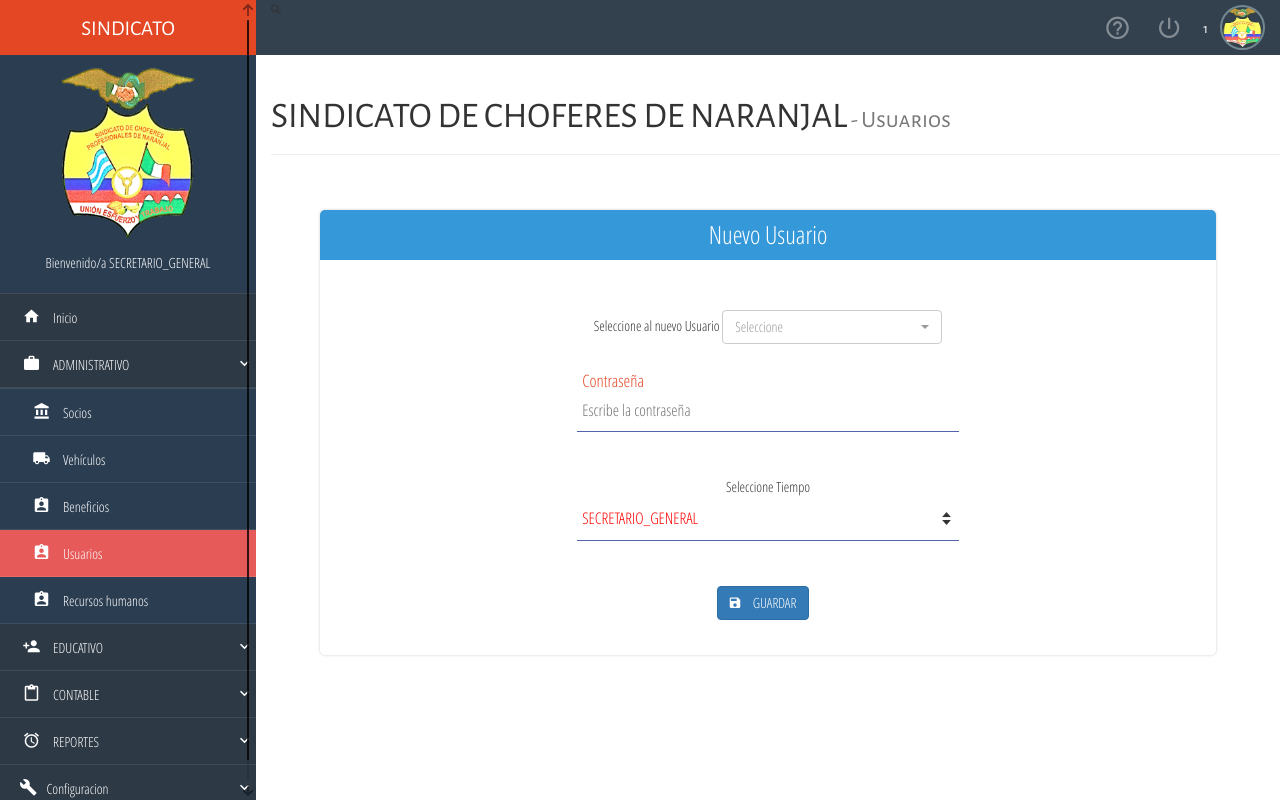
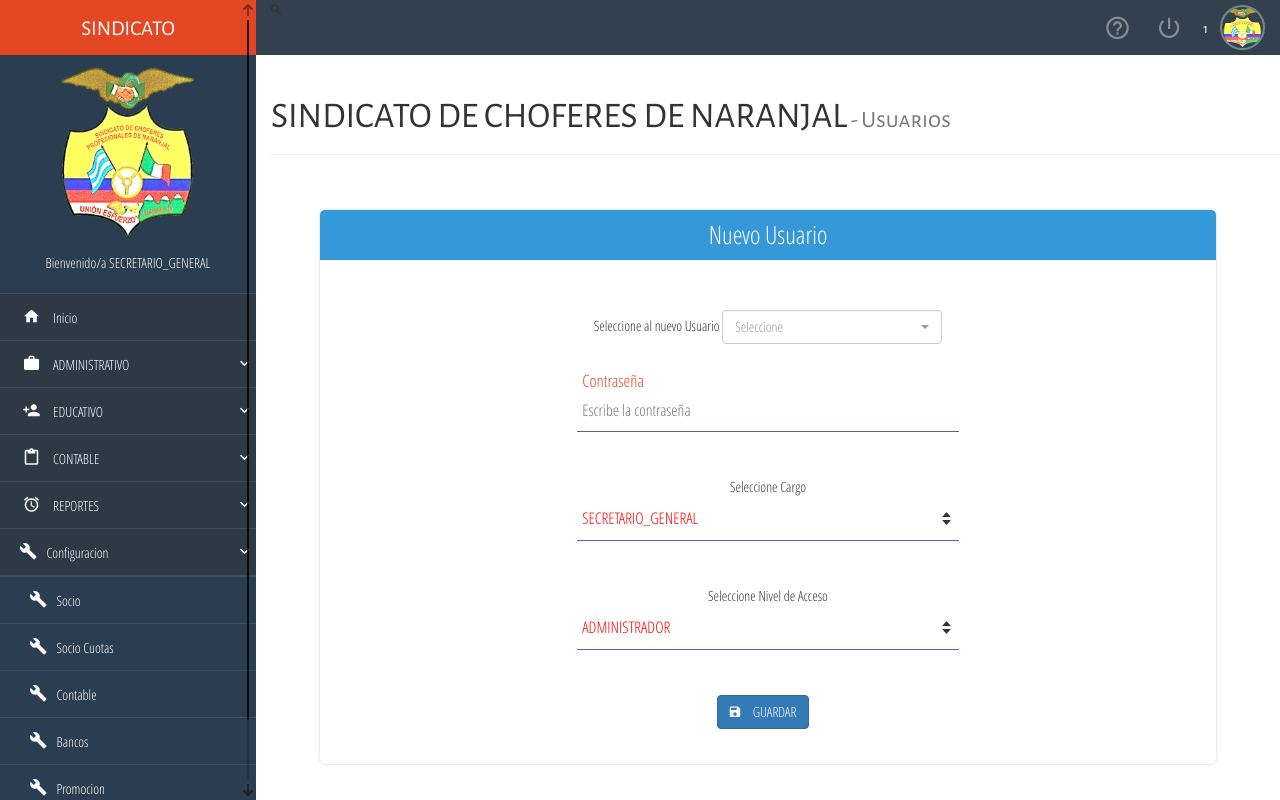
Before and after one commit to jeanpier27/proyectosind, a PHP site: page /addusuario.php in a window 1280 px wide. Run offline with PHP 8.4, Linux system fonts and the light colour scheme; the visitor is signed in with stand-in values (Sample User, id 1); data comes from the database, SQL or seed files in the repository; some libraries are stand-ins or nearby versions; some web fonts are replaced.

Commit message:
se cambia al modulo de configuracion

```diff
--- a/addusuario.php
+++ b/addusuario.php
@@ -21,7 +21,7 @@ require_once('login/cerrar_sesion.php');
  <body>
  <script type="text/javascript">
     $(document).ready(function(){
-            $('#contsocio').attr("style","display:block;");
+            $('#contconfig').attr("style","display:block;");
             $('#usuarios').attr("style","background-color:#E75A5A;");
 
             });
@@ -88,9 +88,9 @@ require_once('login/cerrar_sesion.php');
                     $id_pers= $_POST['nombres'];
                     $contraseña=$_POST['contraseña'];
                     $tipo_usuario= $_POST['tipo_usuario'];
+                    $acceso= $_POST['acceso'];
 
-
-                        $query ="INSERT INTO tb_usuarios(id_persona,contraseña,id_tipo_usuario,estado) VALUES ('".$id_pers."','".$contraseña."','".$tipo_usuario."','ACTIVO')";
+                        $query ="INSERT INTO tb_usuarios(id_persona,contraseña,id_tipo_usuario,estado,acceso) VALUES ('".$id_pers."','".$contraseña."','".$tipo_usuario."','ACTIVO','".$acceso."')";
 
                         $resultado = $conexion->query($query);
                         if($resultado){
@@ -140,12 +140,27 @@ require_once('login/cerrar_sesion.php');
                                 $sqltipo=$conexion->query("select * from tb_tipo_usuario ");
                                ?>
                             <div class="group-material">
-                             <span>Seleccione Tiempo </span>
+                             <span>Seleccione Cargo </span>
                                  <select style="color:red;" name="tipo_usuario" class="tooltips-general material-control " data-toggle="tooltip" data-placement="top" >
                                  <?php
                                    while($row=$sqltipo->fetch_array()){ ?>
                                   <option value="<?php echo $row['id_tipo_usuario']; ?>"><?php echo ($row['tipo_usuario']); ?></option>
                                    <?php } ?>
+
+                               </select>
+                                <span class="highlight"></span>
+                                <span class="bar"></span>
+
+                            </div>
+
+                             <div class="group-material">
+                             <span>Seleccione Nivel de Acceso </span>
+                                 <select style="color:red;" name="acceso" class="tooltips-general material-control " data-toggle="tooltip" data-placement="top" >
+
+                                  <option value="ADMINISTRADOR">ADMINISTRADOR</option>
+                                   <option value="ADMINISTRATTIVO">ADMINISTRATTIVO</option>
+                                    <option value="EDUCATIVO">EDUCATIVO</option>
+
 
                                </select>
                                 <span class="highlight"></span>
```
